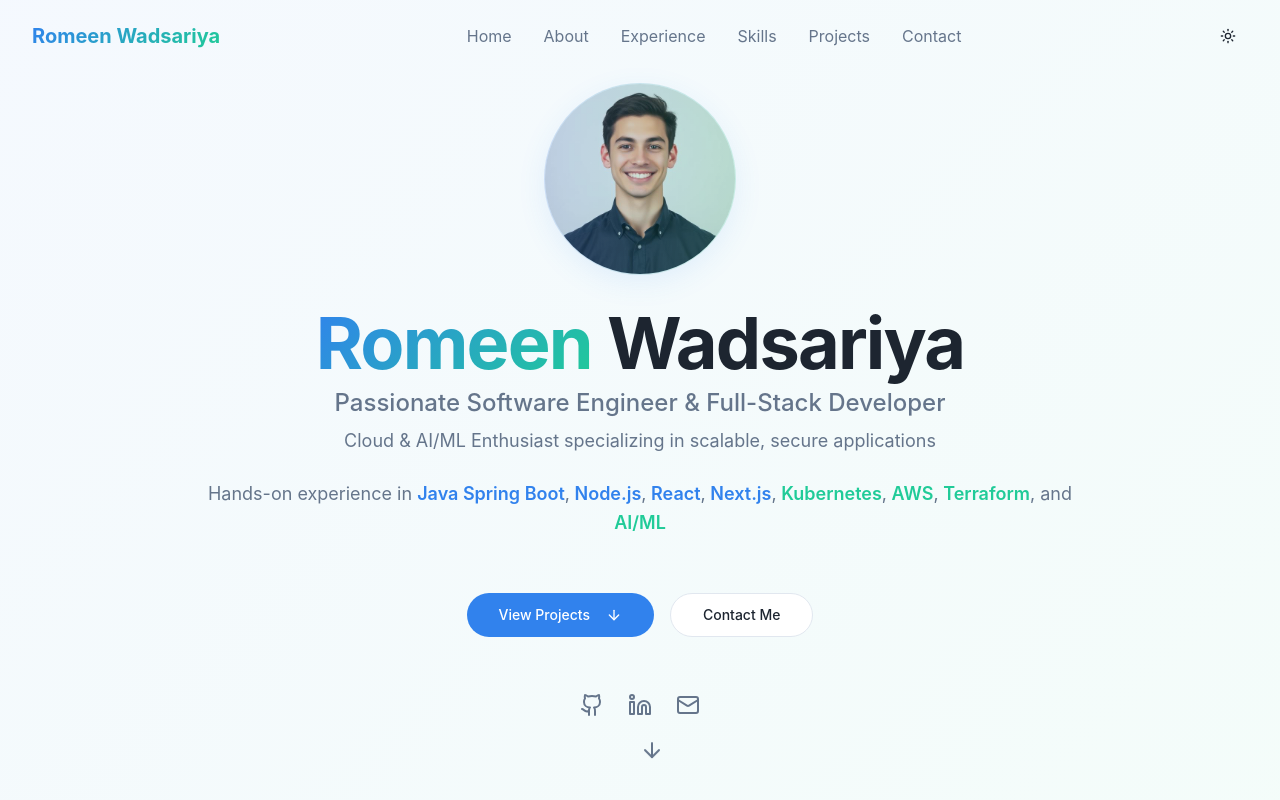
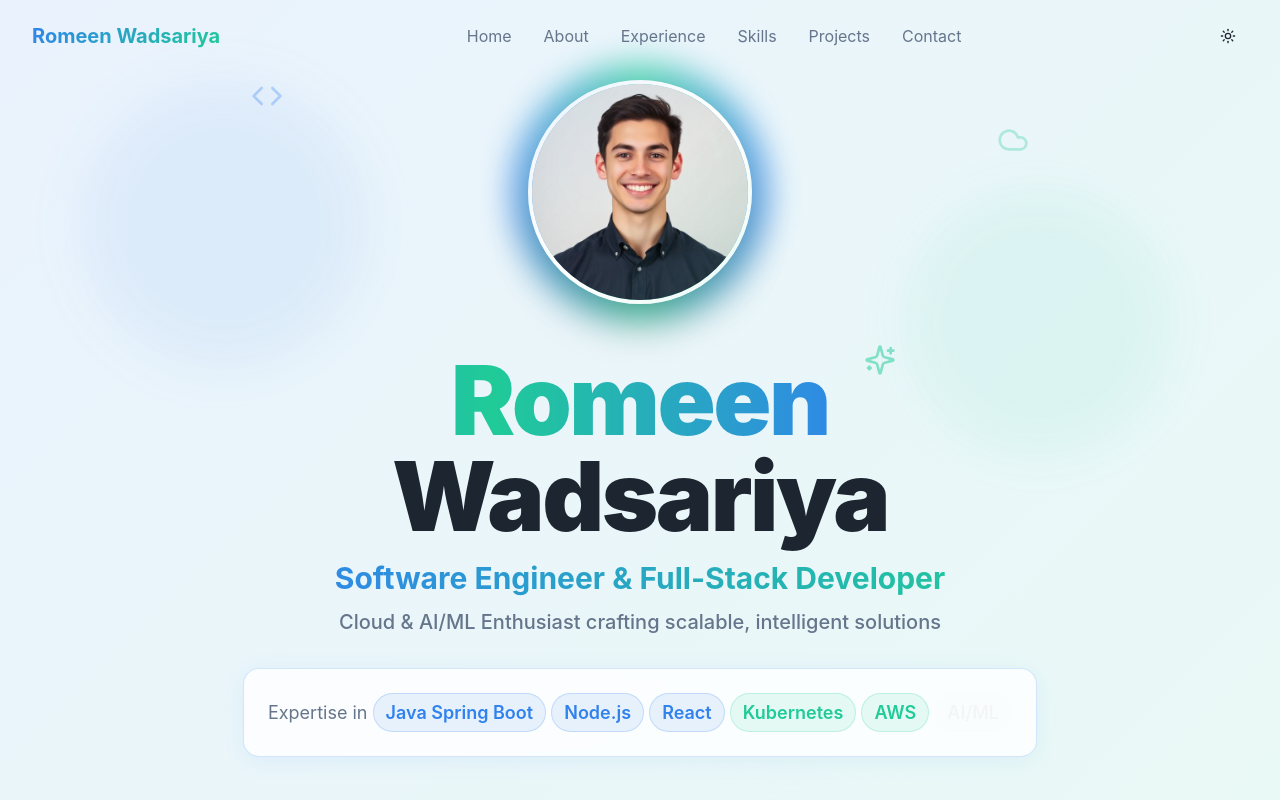
Before and after one commit to Rwadsariya/romeen-portfolio, a React (Vite) app: page / in a window 1280 px wide. Shown: the top 800 px of the page. Built offline with nearby package versions, Linux system fonts and the light colour scheme.

Commit message:
Enhance hero section UI
Update hero section with modern UI elements and improved layout.

```diff
--- a/src/components/Hero.tsx
+++ b/src/components/Hero.tsx
@@ -1,5 +1,5 @@
 import { Button } from "@/components/ui/button"
-import { ArrowDown, Github, Linkedin, Mail } from "lucide-react"
+import { ArrowDown, Github, Linkedin, Mail, Sparkles, Code, Cloud } from "lucide-react"
 import profilePhoto from "@/assets/profile-photo.jpg"
 
 export function Hero() {
@@ -10,103 +10,162 @@ export function Hero() {
 
   return (
     <section id="home" className="min-h-screen flex items-center justify-center relative overflow-hidden">
-      <div className="absolute inset-0 hero-gradient opacity-5"></div>
+      {/* Animated Background */}
+      <div className="absolute inset-0">
+        <div className="absolute inset-0 hero-gradient opacity-10"></div>
+        <div className="absolute top-20 left-20 w-72 h-72 bg-primary/10 rounded-full mix-blend-multiply filter blur-xl opacity-70 animate-blob"></div>
+        <div className="absolute top-40 right-20 w-72 h-72 bg-accent/10 rounded-full mix-blend-multiply filter blur-xl opacity-70 animate-blob animation-delay-2000"></div>
+        <div className="absolute -bottom-8 left-1/2 w-72 h-72 bg-secondary/10 rounded-full mix-blend-multiply filter blur-xl opacity-70 animate-blob animation-delay-4000"></div>
+      </div>
 
       <div className="max-w-7xl mx-auto px-4 sm:px-6 lg:px-8 py-20 relative z-10">
-        <div className="text-center animate-fade-in">
-          {/* Profile Photo */}
-          <div className="mb-8 flex justify-center">
+        <div className="text-center">
+          {/* Floating Icons */}
+          <div className="absolute top-20 left-10 animate-float animation-delay-1000">
+            <Code className="h-8 w-8 text-primary/30" />
+          </div>
+          <div className="absolute top-32 right-10 animate-float animation-delay-2000">
+            <Cloud className="h-8 w-8 text-accent/30" />
+          </div>
+          <div className="absolute bottom-40 left-20 animate-float animation-delay-3000">
+            <Sparkles className="h-6 w-6 text-secondary/30" />
+          </div>
+
+          {/* Profile Photo with enhanced effects */}
+          <div className="mb-12 flex justify-center animate-scale-in">
+            <div className="relative group">
+              <div className="absolute -inset-4 bg-gradient-to-r from-primary via-accent to-primary rounded-full blur-lg opacity-75 group-hover:opacity-100 transition duration-1000 group-hover:duration-200 animate-pulse"></div>
               <div className="relative">
                 <img
                   src={profilePhoto}
                   alt="Romeen Wadsariya"
-                className="w-48 h-48 rounded-full object-cover glass-card-lg hover-lift"
+                  className="w-56 h-56 rounded-full object-cover border-4 border-background shadow-2xl hover:scale-105 transition-transform duration-500"
                 />
-              <div className="absolute inset-0 rounded-full bg-gradient-to-r from-primary/20 to-accent/20"></div>
+                <div className="absolute inset-0 rounded-full bg-gradient-to-br from-primary/20 via-transparent to-accent/20 animate-pulse"></div>
+              </div>
             </div>
           </div>
 
-          {/* Main Content */}
-          <div className="space-y-6">
-            <div className="space-y-2">
-              <h1 className="text-5xl md:text-7xl font-bold tracking-tight">
-                <span className="text-gradient">Romeen</span>{" "}
+          {/* Main Content with staggered animations */}
+          <div className="space-y-8">
+            <div className="space-y-4 animate-fade-in">
+              <div className="relative inline-block">
+                <h1 className="text-6xl md:text-8xl font-black tracking-tight leading-none">
+                  <span className="bg-gradient-to-r from-primary via-accent to-primary bg-clip-text text-transparent animate-gradient-x">
+                    Romeen
+                  </span>
+                  <br />
                   <span className="text-foreground">Wadsariya</span>
                 </h1>
-              <p className="text-xl md:text-2xl text-muted-foreground font-medium">
-                Passionate Software Engineer & Full-Stack Developer
+                <div className="absolute -top-2 -right-2 animate-pulse">
+                  <Sparkles className="h-8 w-8 text-accent" />
+                </div>
+              </div>
+
+              <div className="space-y-3 animate-slide-up animation-delay-300">
+                <p className="text-2xl md:text-3xl font-bold bg-gradient-to-r from-primary to-accent bg-clip-text text-transparent">
+                  Software Engineer & Full-Stack Developer
                 </p>
-              <p className="text-lg text-muted-foreground max-w-2xl mx-auto">
-                Cloud & AI/ML Enthusiast specializing in scalable, secure applications
+                <p className="text-xl text-muted-foreground font-medium max-w-3xl mx-auto">
+                  Cloud & AI/ML Enthusiast crafting scalable, intelligent solutions
                 </p>
               </div>
+            </div>
 
-            {/* Brief Intro */}
-            <div className="max-w-4xl mx-auto">
+            {/* Enhanced Tech Stack Display */}
+            <div className="max-w-5xl mx-auto animate-fade-in animation-delay-600">
+              <div className="glass-card p-6 rounded-2xl border border-primary/20">
                 <p className="text-lg text-muted-foreground leading-relaxed">
-                Hands-on experience in <span className="text-primary font-semibold">Java Spring Boot</span>,
-                <span className="text-primary font-semibold"> Node.js</span>,
-                <span className="text-primary font-semibold"> React</span>,
-                <span className="text-primary font-semibold"> Next.js</span>,
-                <span className="text-accent font-semibold"> Kubernetes</span>,
-                <span className="text-accent font-semibold"> AWS</span>,
-                <span className="text-accent font-semibold"> Terraform</span>, and
-                <span className="text-accent font-semibold"> AI/ML</span>
+                  Expertise in{" "}
+                  <span className="inline-flex items-center gap-1 px-3 py-1 rounded-full bg-primary/10 text-primary font-semibold border border-primary/20 hover:bg-primary/20 transition-colors">
+                    Java Spring Boot
+                  </span>{" "}
+                  <span className="inline-flex items-center gap-1 px-3 py-1 rounded-full bg-primary/10 text-primary font-semibold border border-primary/20 hover:bg-primary/20 transition-colors">
+                    Node.js
+                  </span>{" "}
+                  <span className="inline-flex items-center gap-1 px-3 py-1 rounded-full bg-primary/10 text-primary font-semibold border border-primary/20 hover:bg-primary/20 transition-colors">
+                    React
+                  </span>{" "}
+                  <span className="inline-flex items-center gap-1 px-3 py-1 rounded-full bg-accent/10 text-accent font-semibold border border-accent/20 hover:bg-accent/20 transition-colors">
+                    Kubernetes
+                  </span>{" "}
+                  <span className="inline-flex items-center gap-1 px-3 py-1 rounded-full bg-accent/10 text-accent font-semibold border border-accent/20 hover:bg-accent/20 transition-colors">
+                    AWS
+                  </span>{" "}
+                  <span className="inline-flex items-center gap-1 px-3 py-1 rounded-full bg-secondary/10 text-secondary font-semibold border border-secondary/20 hover:bg-secondary/20 transition-colors">
+                    AI/ML
+                  </span>
                 </p>
               </div>
+            </div>
 
-            {/* CTA Buttons */}
-            <div className="flex flex-col sm:flex-row gap-4 justify-center items-center pt-8">
+            {/* Enhanced CTA Buttons */}
+            <div className="flex flex-col sm:flex-row gap-6 justify-center items-center pt-8 animate-slide-up animation-delay-900">
               <Button
                 size="lg"
                 onClick={() => handleScroll("#projects")}
-                className="group hover-glow rounded-full px-8"
+                className="group relative overflow-hidden bg-gradient-to-r from-primary to-accent hover:from-primary/90 hover:to-accent/90 text-white font-semibold rounded-full px-10 py-4 text-lg shadow-lg hover:shadow-2xl transition-all duration-300 transform hover:scale-105"
               >
+                <span className="relative z-10 flex items-center">
                   View Projects
-                <ArrowDown className="ml-2 h-4 w-4 group-hover:translate-y-1 transition-transform" />
+                  <ArrowDown className="ml-2 h-5 w-5 group-hover:translate-y-1 transition-transform duration-300" />
+                </span>
+                <div className="absolute inset-0 bg-gradient-to-r from-accent to-primary opacity-0 group-hover:opacity-100 transition-opacity duration-300"></div>
               </Button>
+
               <Button
                 variant="outline"
                 size="lg"
                 onClick={() => handleScroll("#contact")}
-                className="hover-lift rounded-full px-8"
+                className="group relative border-2 border-primary/30 hover:border-primary text-foreground hover:text-primary font-semibold rounded-full px-10 py-4 text-lg backdrop-blur-sm bg-background/50 hover:bg-primary/5 transition-all duration-300 transform hover:scale-105"
               >
-                Contact Me
+                <span className="flex items-center">
+                  Get In Touch
+                  <Mail className="ml-2 h-5 w-5 group-hover:rotate-12 transition-transform duration-300" />
+                </span>
               </Button>
             </div>
 
-            {/* Social Links */}
-            <div className="flex justify-center space-x-6 pt-8">
+            {/* Enhanced Social Links */}
+            <div className="flex justify-center items-center gap-8 pt-8 animate-fade-in animation-delay-1200">
               <a
                 href="https://github.com/Rwadsariya"
                 target="_blank"
                 rel="noopener noreferrer"
-                className="text-muted-foreground hover:text-foreground transition-colors hover-lift"
+                className="group relative p-3 rounded-full bg-background/50 backdrop-blur-sm border border-primary/20 hover:border-primary/40 transition-all duration-300 hover:scale-110 hover:shadow-lg"
               >
-                <Github className="h-6 w-6" />
+                <Github className="h-6 w-6 text-muted-foreground group-hover:text-foreground transition-colors duration-300" />
+                <div className="absolute inset-0 rounded-full bg-primary/10 opacity-0 group-hover:opacity-100 transition-opacity duration-300"></div>
               </a>
               <a
                 href="https://www.linkedin.com/in/romeen-wadsariya-607348249/"
                 target="_blank"
                 rel="noopener noreferrer"
-                className="text-muted-foreground hover:text-foreground transition-colors hover-lift"
+                className="group relative p-3 rounded-full bg-background/50 backdrop-blur-sm border border-accent/20 hover:border-accent/40 transition-all duration-300 hover:scale-110 hover:shadow-lg"
               >
-                <Linkedin className="h-6 w-6" />
+                <Linkedin className="h-6 w-6 text-muted-foreground group-hover:text-foreground transition-colors duration-300" />
+                <div className="absolute inset-0 rounded-full bg-accent/10 opacity-0 group-hover:opacity-100 transition-opacity duration-300"></div>
               </a>
               <a
                 href="mailto:rominwadsariya@gmail.com"
-                className="text-muted-foreground hover:text-foreground transition-colors hover-lift"
+                className="group relative p-3 rounded-full bg-background/50 backdrop-blur-sm border border-secondary/20 hover:border-secondary/40 transition-all duration-300 hover:scale-110 hover:shadow-lg"
               >
-                <Mail className="h-6 w-6" />
+                <Mail className="h-6 w-6 text-muted-foreground group-hover:text-foreground transition-colors duration-300" />
+                <div className="absolute inset-0 rounded-full bg-secondary/10 opacity-0 group-hover:opacity-100 transition-opacity duration-300"></div>
               </a>
             </div>
           </div>
         </div>
       </div>
 
-      {/* Scroll Indicator */}
+      {/* Enhanced Scroll Indicator */}
       <div className="absolute bottom-8 left-1/2 transform -translate-x-1/2 animate-bounce">
-        <ArrowDown className="h-6 w-6 text-muted-foreground" />
+        <div className="flex flex-col items-center space-y-2">
+          <span className="text-sm text-muted-foreground font-medium">Scroll to explore</span>
+          <div className="p-2 rounded-full border border-primary/30 bg-background/50 backdrop-blur-sm">
+            <ArrowDown className="h-5 w-5 text-primary animate-pulse" />
+          </div>
+        </div>
       </div>
     </section>
   )
--- a/src/index.css
+++ b/src/index.css
@@ -232,3 +232,84 @@
     transform: scale(1);
   }
 }
+
+@keyframes float {
+  0%, 100% {
+    transform: translateY(0px);
+  }
+  50% {
+    transform: translateY(-15px);
+  }
+}
+
+@keyframes blob {
+  0% {
+    transform: translate(0px, 0px) scale(1);
+  }
+  33% {
+    transform: translate(30px, -50px) scale(1.1);
+  }
+  66% {
+    transform: translate(-20px, 20px) scale(0.9);
+  }
+  100% {
+    transform: translate(0px, 0px) scale(1);
+  }
+}
+
+@keyframes gradientX {
+  0%, 100% {
+    background-size: 200% 200%;
+    background-position: left center;
+  }
+  50% {
+    background-size: 200% 200%;
+    background-position: right center;
+  }
+}
+
+/* Animation Classes */
+.animate-float {
+  animation: float 6s ease-in-out infinite;
+}
+
+.animate-blob {
+  animation: blob 7s infinite;
+}
+
+.animate-gradient-x {
+  animation: gradientX 3s ease infinite;
+}
+
+/* Animation Delays */
+.animation-delay-300 {
+  animation-delay: 300ms;
+}
+
+.animation-delay-600 {
+  animation-delay: 600ms;
+}
+
+.animation-delay-900 {
+  animation-delay: 900ms;
+}
+
+.animation-delay-1000 {
+  animation-delay: 1000ms;
+}
+
+.animation-delay-1200 {
+  animation-delay: 1200ms;
+}
+
+.animation-delay-2000 {
+  animation-delay: 2000ms;
+}
+
+.animation-delay-3000 {
+  animation-delay: 3000ms;
+}
+
+.animation-delay-4000 {
+  animation-delay: 4000ms;
+}
```
Lines whose indentation alone changed are shown as unchanged.
